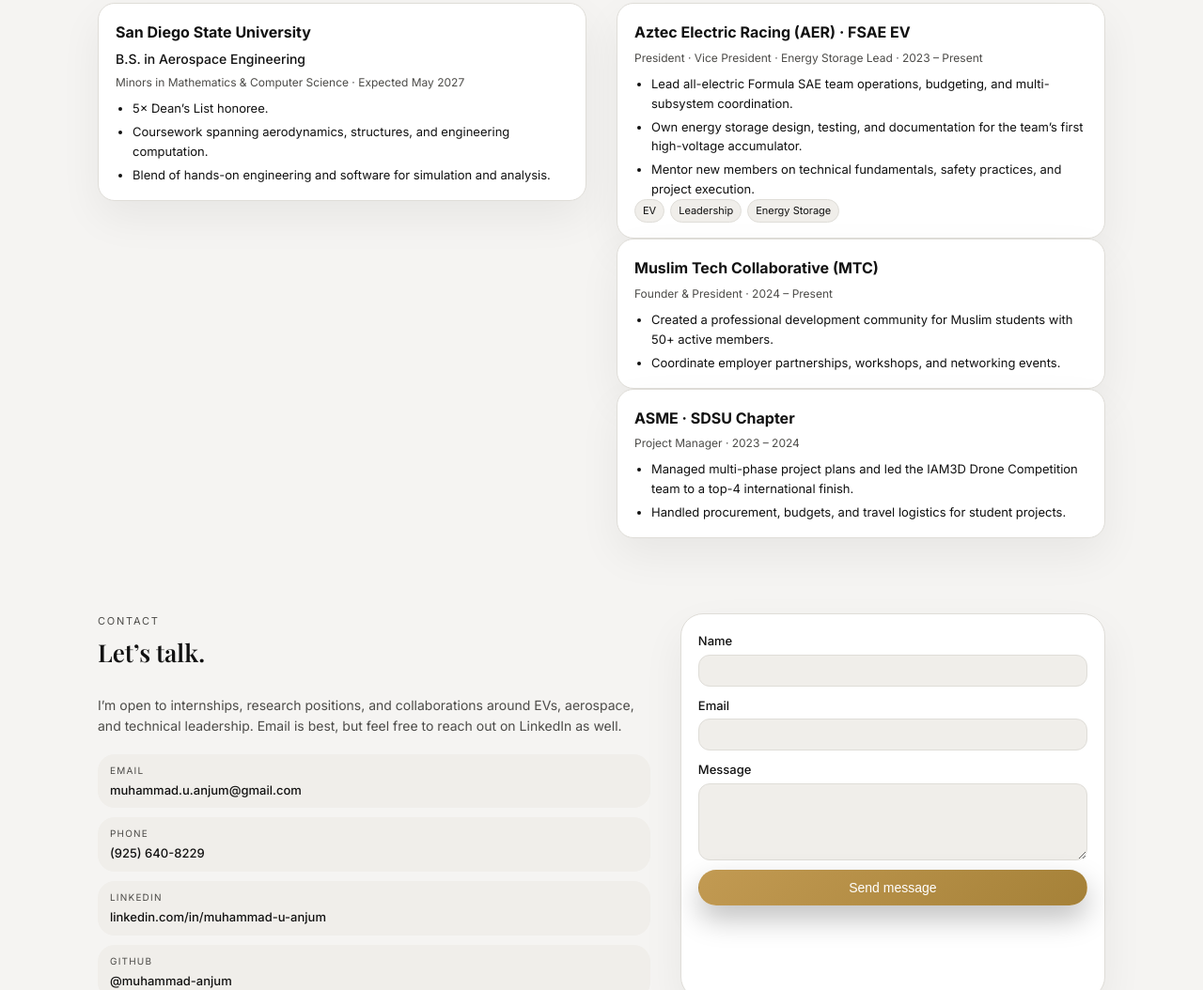
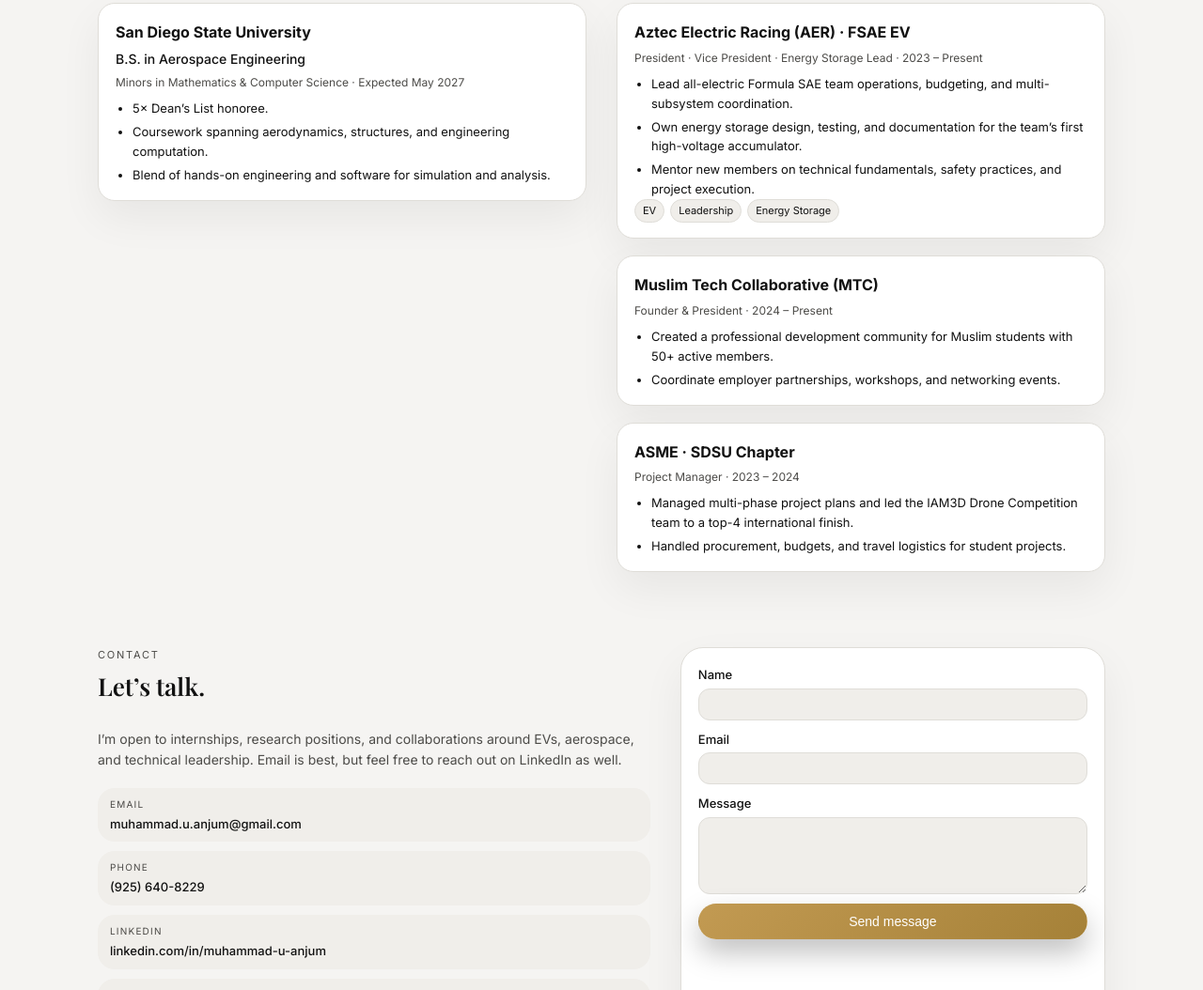
Before and after one commit to muhammad-anjum/Portfolio, a plain HTML site: page index.html in a window 1280 px wide. Shown: the part 4246-5300 px from the top of the page at 94% size. Drawn offline with nearby package versions, Linux system fonts and the light colour scheme.

Commit message:
Update base.css

```diff
--- a/base.css
+++ b/base.css
@@ -1062,3 +1062,7 @@
     gap: 10px;
   }
 }
+/* Extra spacing between stacked extracurricular cards */
+.split-column .edu-card + .edu-card {
+  margin-top: 18px;   /* bump this up/down to taste */
+}
```
